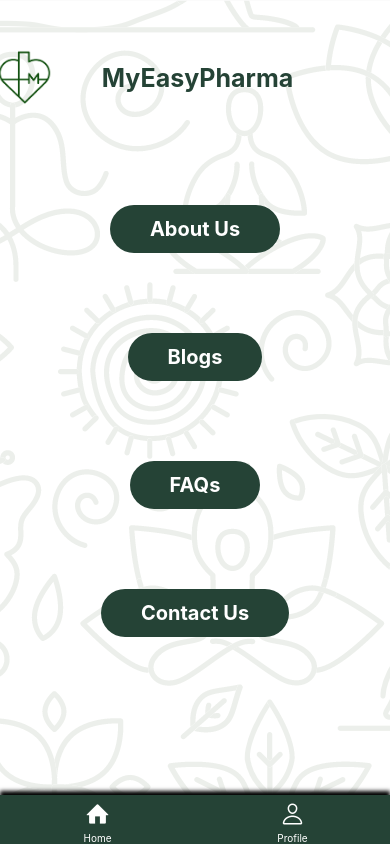
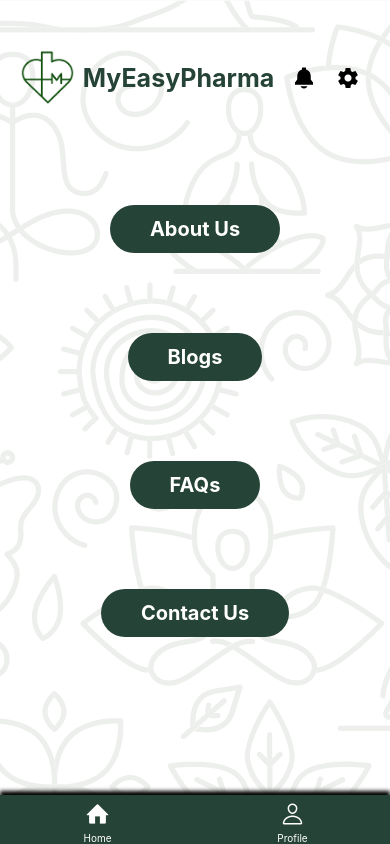
Before and after one commit to akshatkau/MEB-APP-FRONT-AND-BACK_akau, a React Native app: screen /Main in a window 390 px wide. Built offline with nearby package versions, Linux system fonts and the light colour scheme.

Commit message:
Update HomeScreen.js

```diff
--- a/screens/HomeScreen.js
+++ b/screens/HomeScreen.js
@@ -7,6 +7,8 @@ import {
   Image,
   TouchableOpacity,
 } from "react-native";
+import Ionicons from "@expo/vector-icons/Ionicons";
+import { MaterialIcons } from "@expo/vector-icons";
 
 const HomeScreen = ({ navigation }) => {
   return (
@@ -19,6 +21,20 @@ const HomeScreen = ({ navigation }) => {
           <View style={styles.topRow}>
             <Image source={require("../assets/logo.png")} style={styles.logo} />
             <Text style={styles.titleText}>MyEasyPharma</Text>
+            <View style={styles.iconContainer}>
+              <Ionicons
+                name="notifications-sharp"
+                size={24}
+                color="black"
+                style={styles.notificationIcon}
+              />
+              <MaterialIcons
+                name="settings"
+                size={24}
+                color="black"
+                style={styles.settingsIcon}
+              />
+            </View>
           </View>
           <TouchableOpacity
             style={styles.button}
@@ -38,7 +54,6 @@ const HomeScreen = ({ navigation }) => {
           >
             <Text style={styles.buttonText}>FAQs</Text>
           </TouchableOpacity>
-
           <TouchableOpacity
             style={styles.button}
             onPress={() => navigation.navigate("ContactUs")}
@@ -68,20 +83,31 @@ const styles = StyleSheet.create({
   topRow: {
     flexDirection: "row",
     alignItems: "center", // Align items vertically in the row
-    justifyContent: "center", // Center items horizontally
+    justifyContent: "space-between", // Space out items horizontally
     marginBottom: 20, // Optional margin bottom for spacing
+    width: "100%", // Full width for the top row
   },
   logo: {
     width: 55,
     height: 55,
     resizeMode: "contain",
-    marginRight: 50, // Adjust spacing between logo and text
   },
   titleText: {
     color: "#254336",
     fontSize: 25,
     fontWeight: "bold",
-    marginRight: 100,
+    textAlign: "center",
+    flex: 1, // Flex to center the text
+  },
+  iconContainer: {
+    flexDirection: "row",
+    alignItems: "center",
+  },
+  notificationIcon: {
+    padding: 10,
+  },
+  settingsIcon: {
+    padding: 10,
   },
   button: {
     backgroundColor: "#254336",
```
